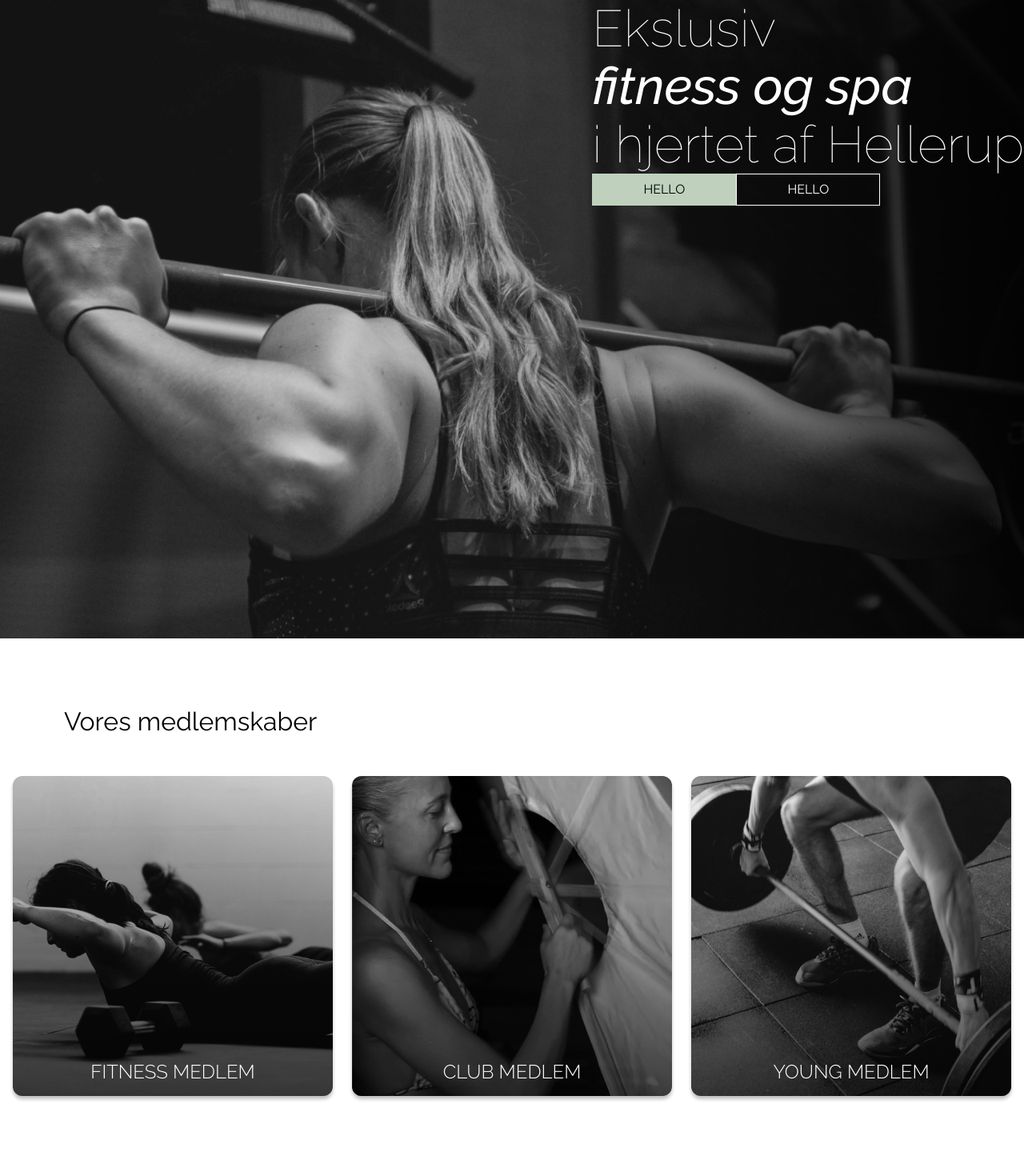
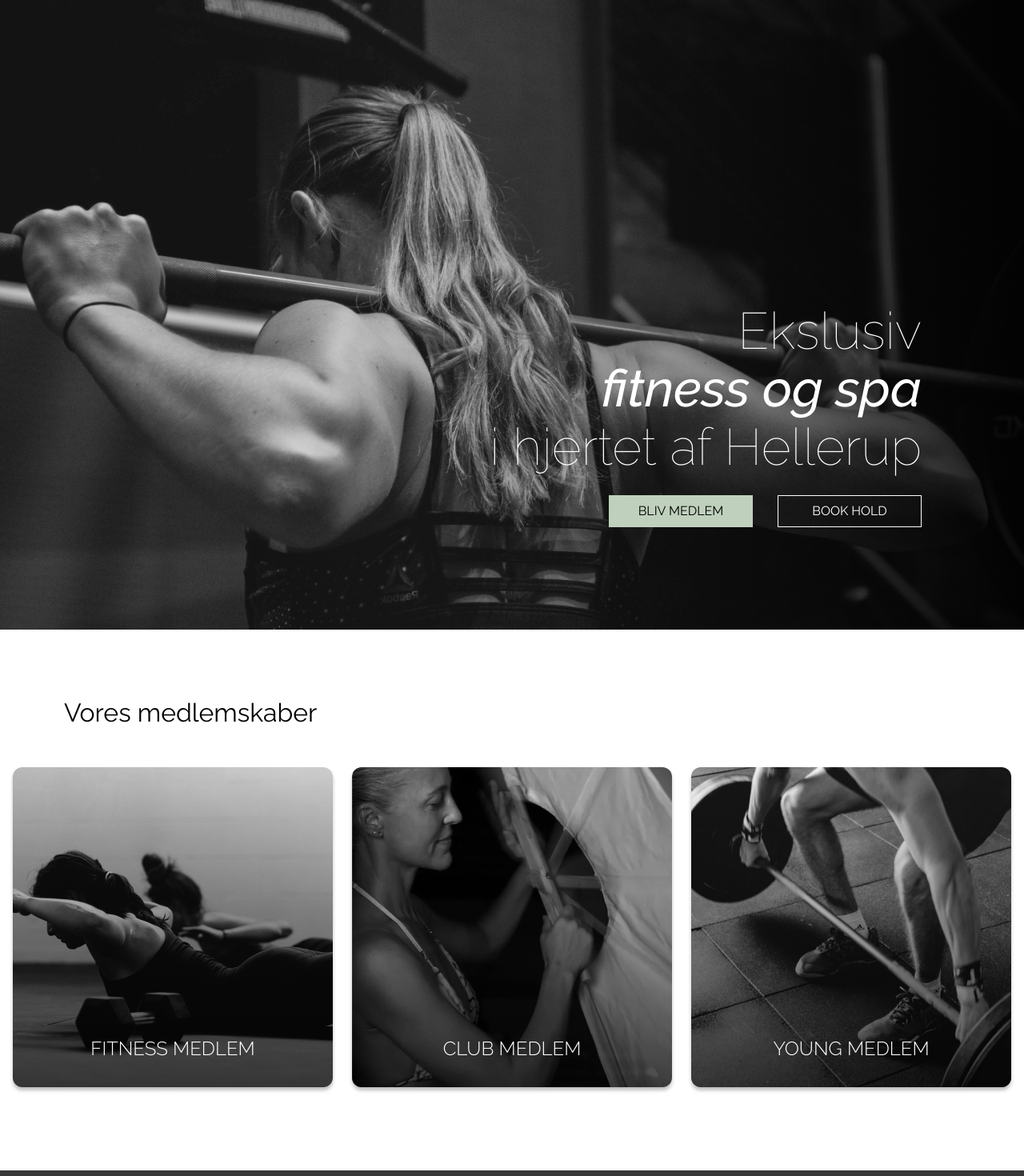
Before and after one commit to JulieGroenborg/wellcome_site, a Next.js app: page / in a window 1280 px wide. Shown: the top 1470 px of the page at 80% size. Built offline with nearby package versions, Linux system fonts and the light colour scheme; a web font is replaced by a local one.

Commit message:
hero section almost done

```diff
--- a/src/app/components/global/LinkBtn.module.scss
+++ b/src/app/components/global/LinkBtn.module.scss
@@ -4,8 +4,8 @@
   display: flex;
   justify-content: center;
   align-items: center;
-  width: 180px;
-  height: 40px;
+  width: 130px;
+  height: 30px;
 }
 .margin {
   margin-top: $spacing-16;
@@ -68,4 +68,12 @@
   .margin {
     margin-top: $spacing-24;
   }
+
+  .wellcome_btn {
+    display: flex;
+    justify-content: center;
+    align-items: center;
+    width: 180px;
+    height: 40px;
+  }
 }
--- a/src/app/components/landingpage/MedlemsCards.module.scss
+++ b/src/app/components/landingpage/MedlemsCards.module.scss
@@ -4,7 +4,7 @@
   font-family: "Raleway";
   font-weight: 300;
   color: $white;
-  font-size: $spacing-24;
+  font-size: $spacing-16;
   line-height: 250%;
   &:hover {
     text-decoration: underline;
@@ -14,15 +14,12 @@
 .medlems_card {
   height: $spacing-250;
   width: $spacing-250;
-  // background-color: $off-black400;
   margin-top: $spacing-12;
   margin-bottom: $spacing-12;
   margin-left: $spacing-24;
   margin-right: $spacing-24;
   border-radius: $border-radius;
   display: flex;
-  // place-content: center;
-  // align-items: end;
   box-shadow: 0 $spacing-4 $spacing-4 rgba(0, 0, 0, 0.25);
   filter: grayscale(100%);
   &:hover {
@@ -59,9 +56,6 @@
 }
 
 @media (min-width: 768px) {
-  // .medlems_image {
-  // }
-
   .medlems_card {
     height: $spacing-400;
     width: $spacing-400;
@@ -71,7 +65,8 @@
     margin-right: $spacing-12;
   }
 
-  .Medlems_Link {
+  .medlems_Link {
     line-height: 400%;
+    font-size: $spacing-24;
   }
 }
--- a/src/app/globals.scss
+++ b/src/app/globals.scss
@@ -47,7 +47,7 @@ button {
 }
 
 a {
-  font-size: $spacing-16;
+  font-size: $spacing-12;
   font-weight: $font-regular;
   line-height: $line-height-m;
   text-decoration: none;
@@ -71,4 +71,8 @@ a {
   p {
     font-size: $spacing-16;
   }
+
+  a {
+    font-size: $spacing-16;
+  }
 }
--- a/src/app/landingpage.module.scss
+++ b/src/app/landingpage.module.scss
@@ -1,12 +1,18 @@
 @use "src/app/variables" as *;
 
 .hero_section {
+  display: grid;
+  margin: 0;
   background-image: url("../app/img/landingpage/heroimage.png");
-  //   background-image: url("../img/landingpage/heroimage.png");
+
   background-size: cover;
-  width: 100vw;
-  height: 798px;
+  width: auto;
+  height: 500px;
+  overflow: hidden;
   background-repeat: no-repeat;
+  justify-items: end;
+  object-fit: cover;
+  object-position: center;
 
   h1 {
     font-weight: 100;
@@ -14,11 +20,12 @@
 }
 
 .hero_text {
-  width: 100%;
-  display: grid;
-  justify-content: right;
+  height: 100%;
+  align-content: end;
+  margin-right: 10%;
+  padding-bottom: 10%;
   h1 {
-    // place-items: end;
+    text-align: right;
   }
 }
 
@@ -28,5 +35,21 @@
 }
 
 .btn {
+  width: 420px;
   display: flex;
+  place-content: space-between;
+  padding-top: 24px;
+  padding-left: 150px;
 }
+
+@media (min-width: 768px) {
+  .hero_section {
+    width: 100%;
+    height: 787px;
+    object-fit: cover;
+    object-position: center;
+  }
+  .btn {
+    width: 541px;
+  }
+}
--- a/src/app/page.jsx
+++ b/src/app/page.jsx
@@ -34,8 +34,8 @@ export default function Home() {
               <br /> i hjertet af Hellerup
             </h1>
             <div className={styles.btn}>
-              <LinkBtn href="/" text="hello" variant="primary" />
-              <LinkBtn href="/" text="hello" variant="tertiary_light" />
+              <LinkBtn href="/" text="Bliv medlem" variant="primary" />
+              <LinkBtn href="/" text="book hold" variant="tertiary_light" />
             </div>
           </article>
         </section>
```
